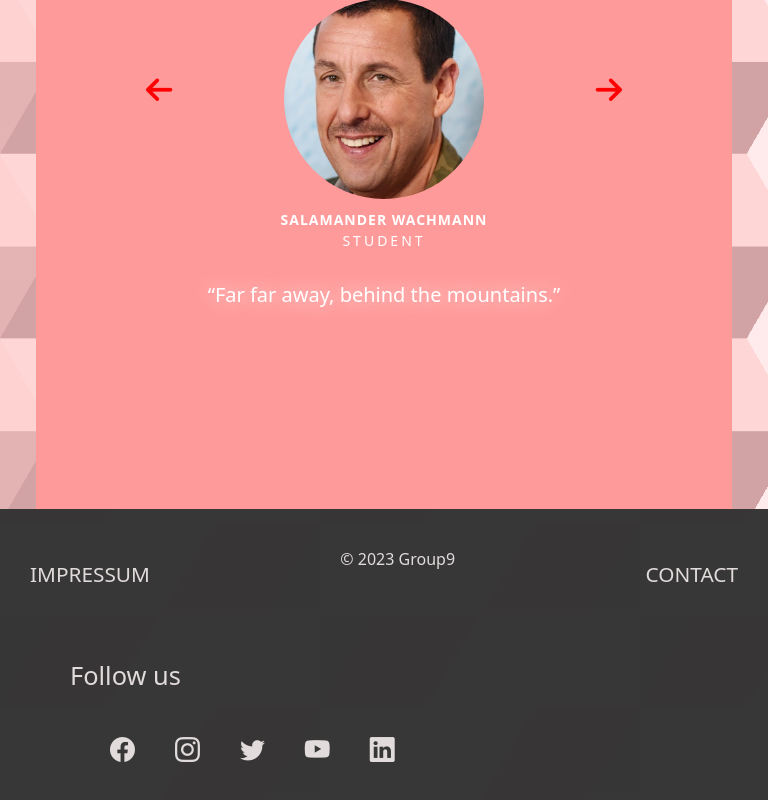
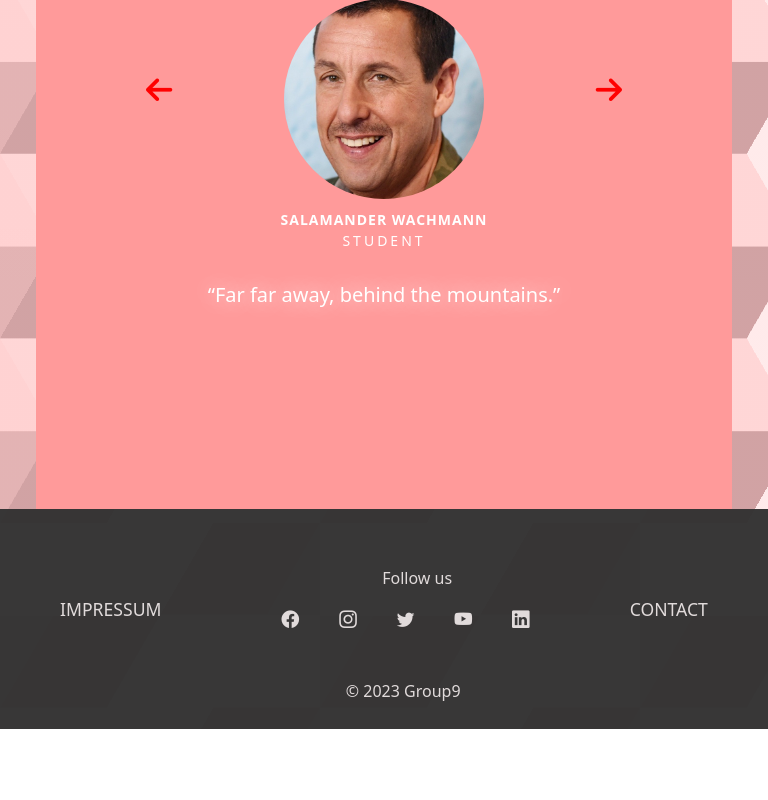
Before and after one commit to Sven-ja/ProjectA-Group9, an Angular app: page / in a window 768 px wide. Shown: the part 6862-7662 px from the top of the page. After the commit the page ends 7591 px from the top, so only its background shows below. Built offline with nearby package versions, Linux system fonts and the light colour scheme.

Commit message:
changed the footer size, and position of the elements

```diff
--- a/src/app/footer/footer.component.css
+++ b/src/app/footer/footer.component.css
@@ -1,35 +1,65 @@
 footer {
     background-color: #333333f8;
     color: #e1dbdb;
-    padding: 20px 0;
+    padding: 10px 0;
 
   }
 
   .footer-container {
     display: flex;
-    justify-content: space-between;
-    margin:0 30px;
+    height:10vh;
+    justify-content:space-around;
+    margin: 40px;
     align-items: center;
     flex: 0 0 60%;
   }
 
    a{
-    margin-top:30px;
+    margin-top:20px;
     text-decoration: none;
     color: #e1dbdb;
-    font-size: 1.3em;
+    font-size: 1.1em;
   }
   .social-icons {
-    margin: 50px;
+    margin: 30px;
     padding: 20px;
 }
 
-.social-icons a {
-  margin-left: 40px;
+.social-icons a{
+  margin-left: 20px;
+  padding:10px;
 }
-.social-icons h3{
-  margin-bottom:40px;
+
+.social-icons p{
+  margin-left:15%;
+  text-align: center;
+  font-size: 1em;
 }
 .social-icons a i{
- font-size: 1.2em;
+ font-size: 1em;
 }
+
+.copyright {
+  margin-left:5%;
+  text-align: center;
+  font-size: 1em;
+}
+
+@media screen and(min-width: 481px) and (max-width: 1024px){
+  .footer-container {
+      flex-direction: column;
+      align-items: flex-start;
+      margin: 20px;
+  }
+
+  .social-icons {
+      margin: 20px 0;
+      padding: 10px;
+      text-align: center;
+  }
+
+  .social-icons a {
+      margin: 10px;
+      display: block;
+  }
+}
--- a/src/app/footer/footer.component.html
+++ b/src/app/footer/footer.component.html
@@ -2,18 +2,18 @@
   <footer>
     <div class="footer-container">
         <a href="https://codefactory.wien/de/impressum-de/" target = "_blank" >IMPRESSUM</a>
-        &copy; 2023 Group9
+        <div class="social-icons">
+          <p>Follow us</p>
+          <a href="https://www.facebook.com/codefactoryvienna" target="_blank"><i class="bi bi-facebook"></i></a>
+          <a href="https://www.instagram.com/codefactoryvienna/" target="_blank"><i class="bi bi-instagram"></i></a>
+          <a href="https://twitter.com/i/flow/login?redirect_after_login=%2Fcodefactoryvie" target="_blank"><i class="bi bi-twitter"></i></a>
+          <a href="https://www.youtube.com/channel/UCJE5xsfz-bLmVb5emobgOkw" target="_blank"><i class="bi bi-youtube"></i></a>
+          <a href="https://www.linkedin.com/authwall?trk=bf&trkInfo=AQGDRG20GF1eKAAAAYuMEuc4xD1VMMqCMgj0D2yOlROZXczmD8jAWKLpNf53NbNLlQRftsXfZJqirkJKOgEXvi-OxbzCOGdtzbUxlxWZgzYxUYFga2OR5zT0-Rx2wP5mu4WtA0U=&original_referer=&sessionRedirect=https%3A%2F%2Fwww.linkedin.com%2Fcompany%2Fcodefactory-vienna" target="_blank"><i class="bi bi-linkedin"></i></a>
+      </div>
         <a href="https://codefactory.wien/de/contact-de/" target="_blank">CONTACT</a>
   </div>
 
-    <div class="social-icons">
-      <h3>Follow us</h3>
-      <a href="https://www.facebook.com/codefactoryvienna" target="_blank"><i class="bi bi-facebook"></i></a>
-      <a href="https://www.instagram.com/codefactoryvienna/" target="_blank"><i class="bi bi-instagram"></i></a>
-      <a href="https://twitter.com/i/flow/login?redirect_after_login=%2Fcodefactoryvie" target="_blank"><i class="bi bi-twitter"></i></a>
-      <a href="https://www.youtube.com/channel/UCJE5xsfz-bLmVb5emobgOkw" target="_blank"><i class="bi bi-youtube"></i></a>
-      <a href="https://www.linkedin.com/authwall?trk=bf&trkInfo=AQGDRG20GF1eKAAAAYuMEuc4xD1VMMqCMgj0D2yOlROZXczmD8jAWKLpNf53NbNLlQRftsXfZJqirkJKOgEXvi-OxbzCOGdtzbUxlxWZgzYxUYFga2OR5zT0-Rx2wP5mu4WtA0U=&original_referer=&sessionRedirect=https%3A%2F%2Fwww.linkedin.com%2Fcompany%2Fcodefactory-vienna" target="_blank"><i class="bi bi-linkedin"></i></a>
-  </div>
 
+  <p class="copyright">&copy; 2023 Group9</p>
   </footer>
 </section>
```
